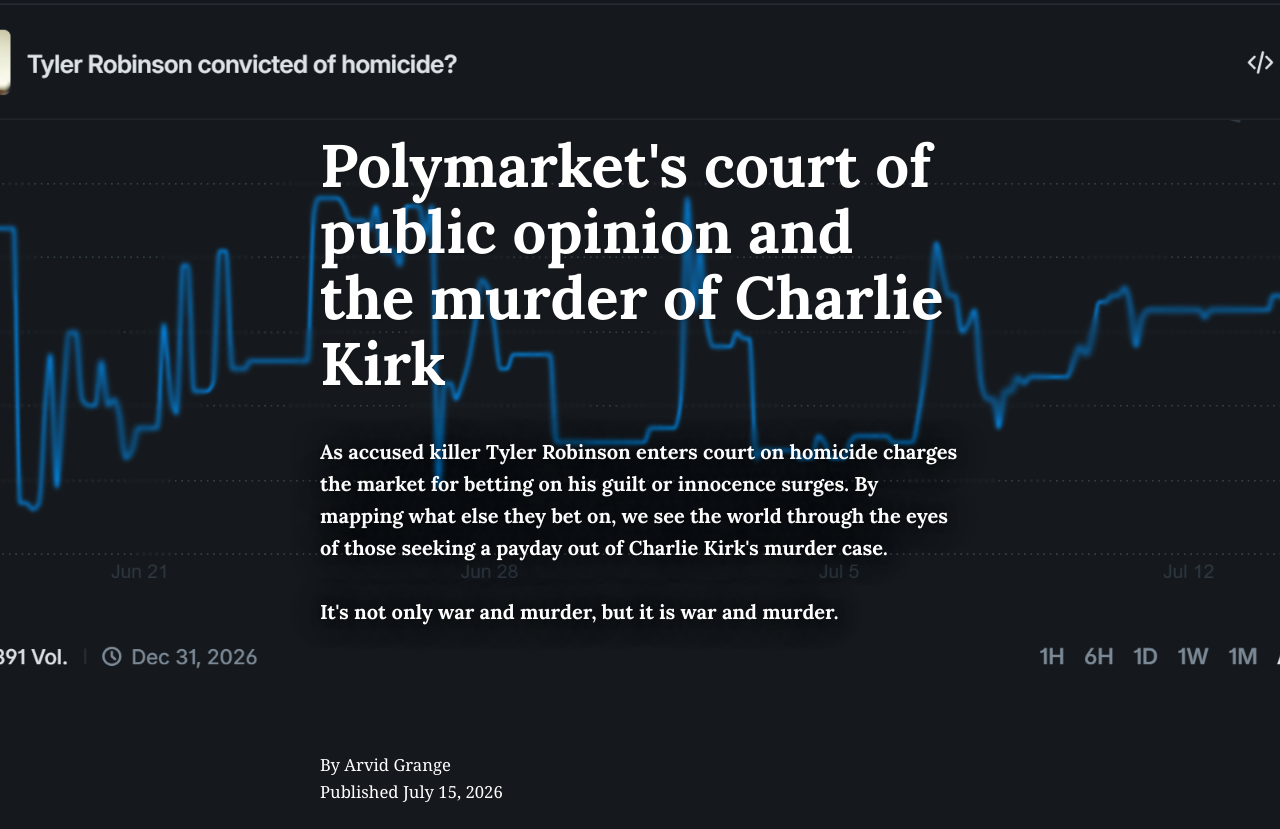
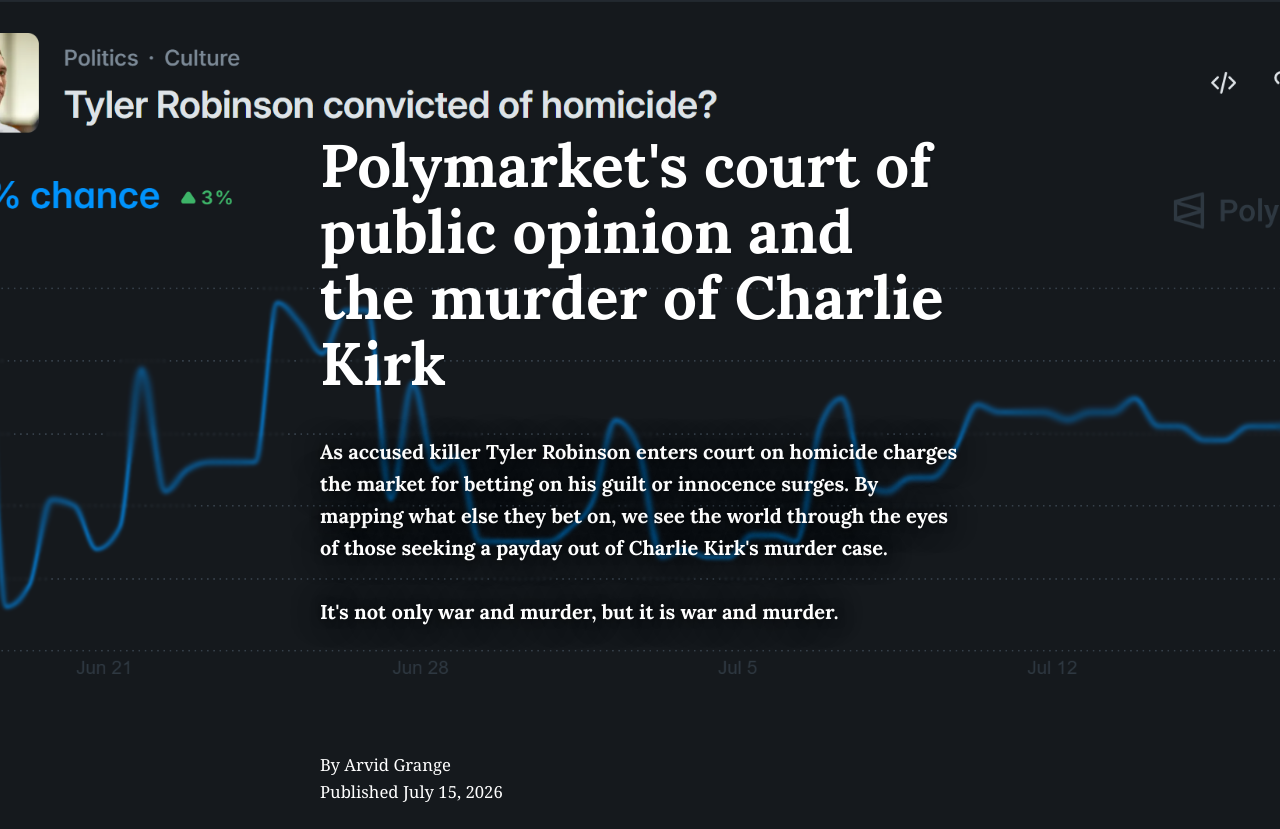
Before and after one commit to arvidgrange-lab/Lede-Project-2, a plain HTML site: page index.html in a window 1280 px wide. Shown: the top 829 px of the page. Drawn offline with Linux system fonts and the light colour scheme; a script that the page names is missing.

Commit message:
header image change

```diff
--- a/index.html
+++ b/index.html
@@ -116,7 +116,7 @@
         }
 
         .with-image-bg {
-            background-image: url('polymarket screenshot_blur.png');
+            background-image: url('tyler_robinson_screenshot_2blur.png');
         }
 
         .video-background {
```
Also changed, not shown: tyler_robinson_screenshot_2.png (added), tyler_robinson_screenshot_2blur.png (added).
